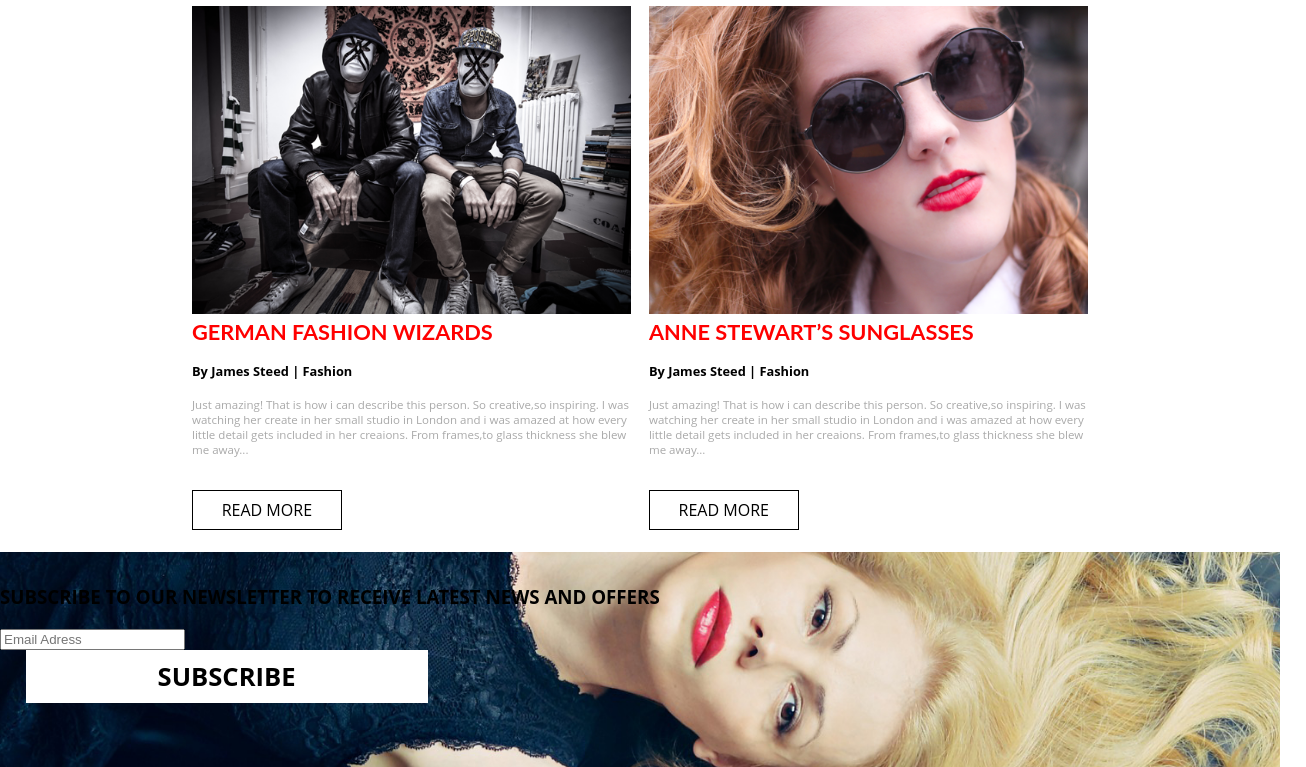
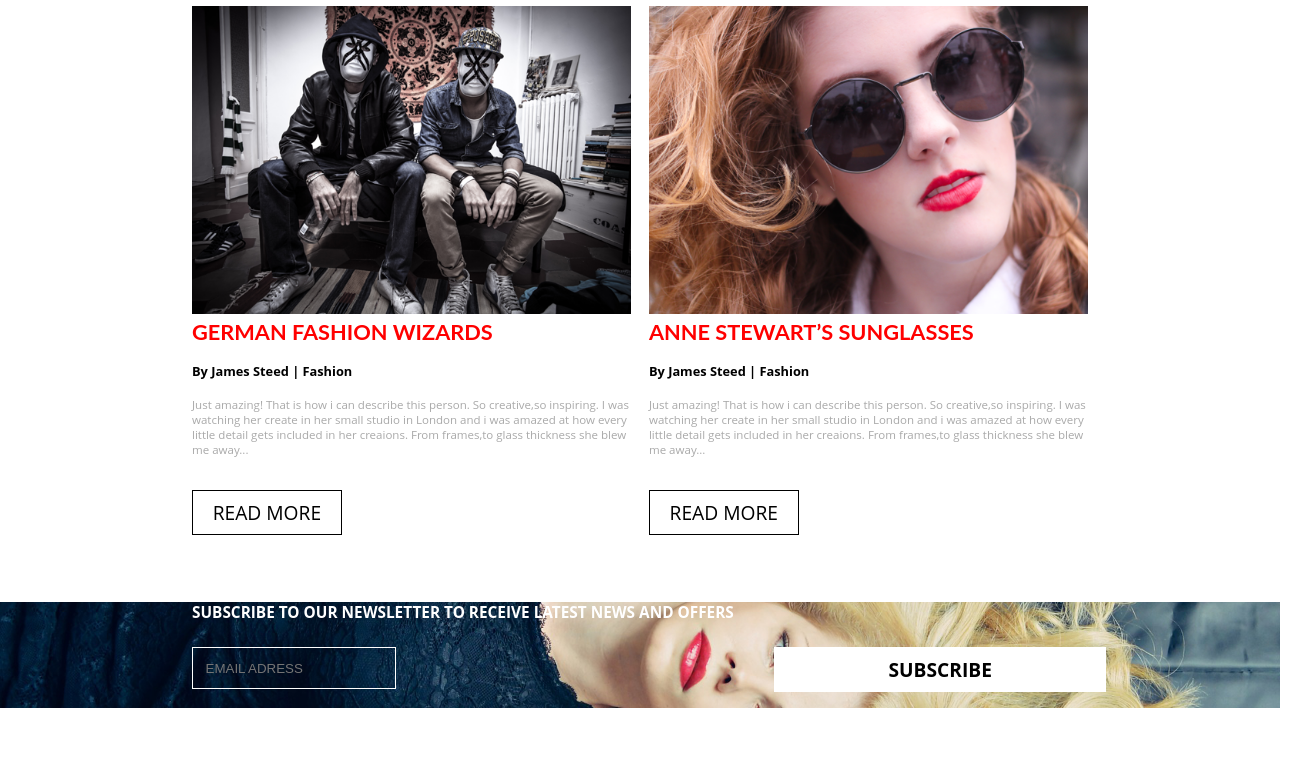
Before and after one commit to XisterONE/DUT-PD23-Lisyuchenko-Brandly, a plain HTML site: page index.html in a window 1280 px wide. Shown: the part 2058-2825 px from the top of the page, 1306 px wide, since content can reach past the window. After the commit the page ends 2766 px from the top, so only its background shows below. Drawn offline with Linux system fonts and the light colour scheme.

Commit message:
Update CSS

```diff
--- a/static/style.css
+++ b/static/style.css
@@ -332,28 +332,37 @@ nav {
 	border-left: 1px solid #000;
 	border-right: 1px solid #000;
 	margin-bottom: 5%;
+	font-size: 1.5vw;
 }
 footer{
 	background: url(../img/footer.png) no-repeat center top / cover;
 }
+.conteiner__footer{
+	width: 70%;
+	margin: 0 auto;
+}
 .conteiner__footer__content__btn .ghost-button {
-	width: 30%;
+	width: 100%;
 	margin-right: 5%;
 	border: 1px solid #fff;
 	margin-bottom: 5%;
 	background-color: #fff;
-	font-size: 2vw;
+	font-size: 1.5vw;
 	font-weight: bold;
 }
-.conteiner__footer__text {
+.conteiner__footer__content {
 	width: 100%;
 	height: auto;
 	margin-top: 1%;
 	display: inline-flex;
 	flex-direction: row;
 }
-.conteiner__footer__text input{
-	width: 100%;
+.conteiner__footer__content__edit input{
+	border: 1px solid #fff;
+	text-transform: uppercase;
+	background-color: transparent;
+	padding: 4%;
+	color: #fff;
 }
 .conteiner__footer__content__edit {
 	flex: auto;
@@ -361,5 +370,15 @@ footer{
 .conteiner__footer__content__btn {
 	width: 100%;
 	height: 100%;
-	margin-left: 2%;
+	margin-left: 30%;
 }
+.conteiner__footer__text h3{
+	font-size: 1.2vw;
+	color: #fff;
+}
+.conteiner__footer__text{
+	margin-top: 5%;
+}
+.footer__item{
+	width: 100%;
+}
```
